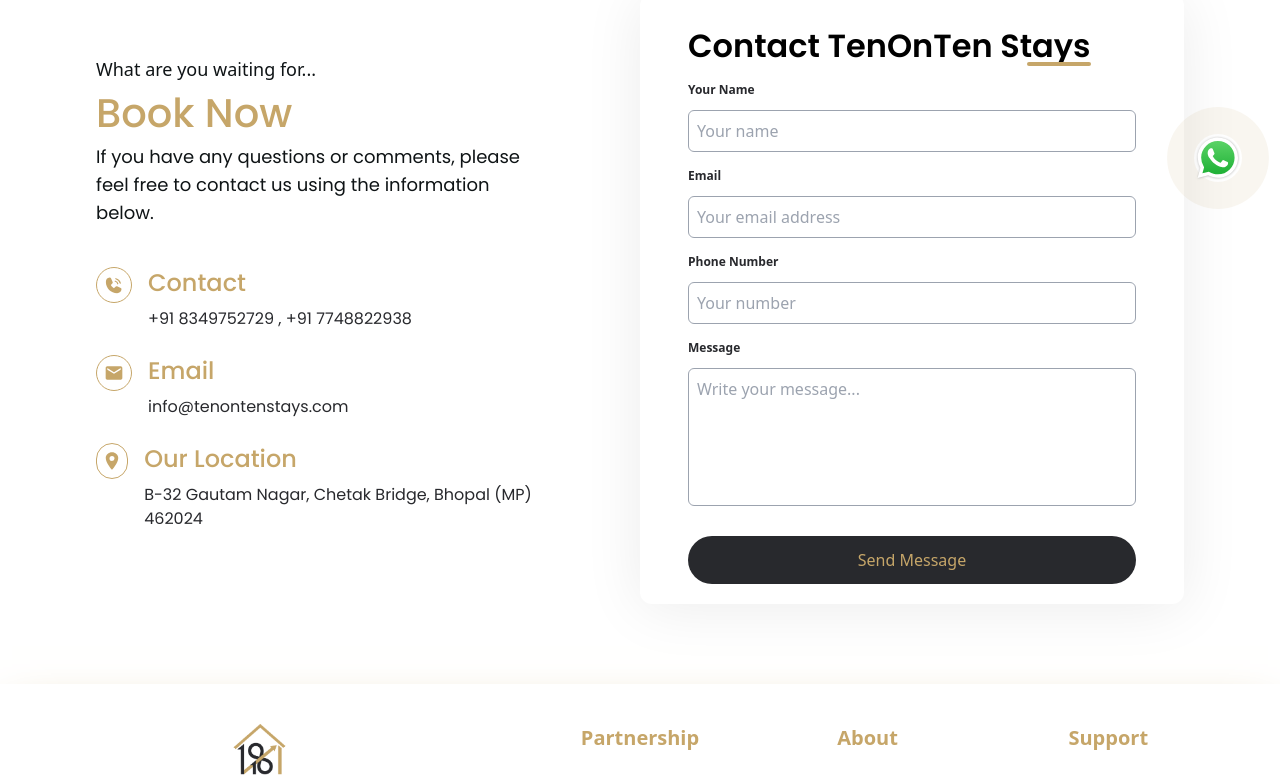
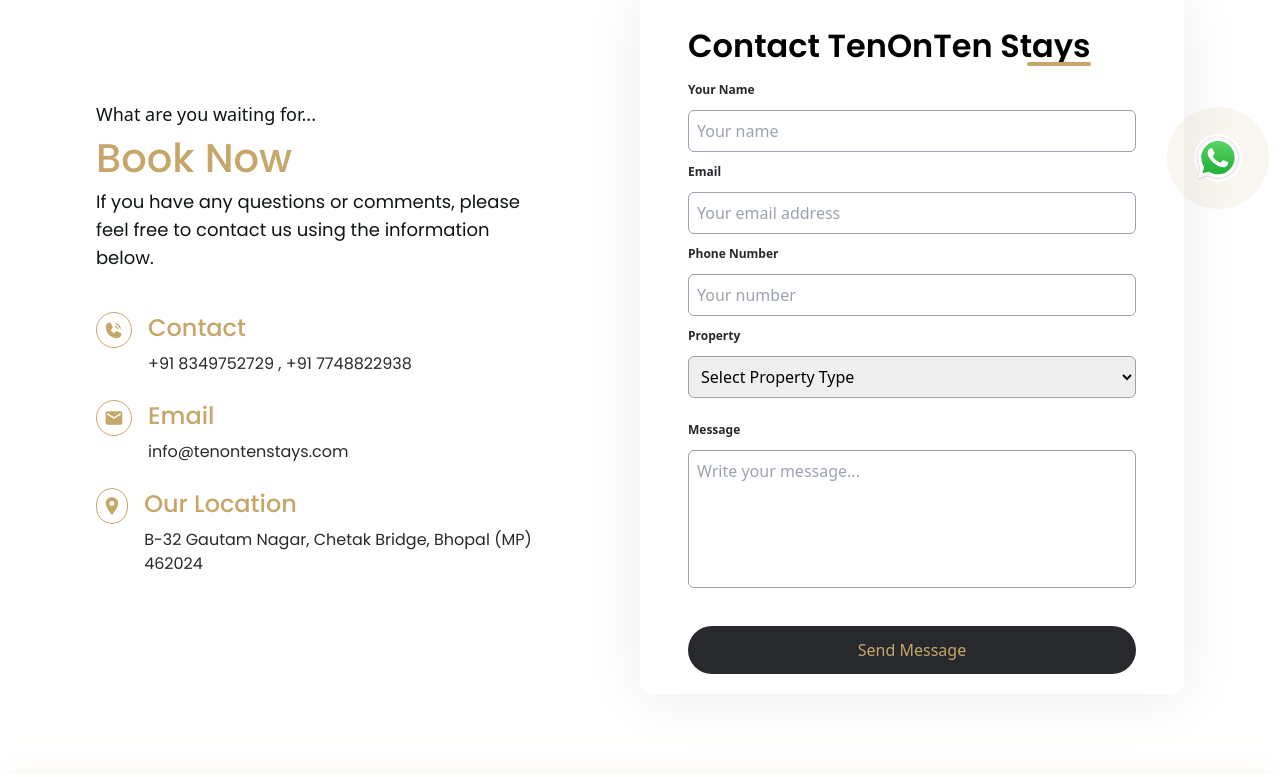
Before and after one commit to aniketkalawat88/ten-on-ten, a Next.js app: page /contact-us in a window 1280 px wide. Shown: the part 580-1357 px from the top of the page. Built offline with nearby package versions, Linux system fonts and the light colour scheme.

Commit message:
dropdown-add

```diff
--- a/src/pages/contact-us/index.jsx
+++ b/src/pages/contact-us/index.jsx
@@ -1,5 +1,5 @@
-import React , { useState } from 'react'
-import BlogHeroSection from '../_components/blog-hero-section'
+import React, { useState } from 'react';
+import BlogHeroSection from '../_components/blog-hero-section';
 import { PiPhoneCallFill } from "react-icons/pi";
 import { poppins } from '@/styles/font';
 import { MdEmail } from 'react-icons/md';
@@ -11,47 +11,50 @@
 import Layout from '../_components/layout';
 
 const ContactUs = () => {
-    const [isLoading , setIsLoading] = useState(false);
-    const [isVal ,setIsVal] = useState({
-        name:'',
-        email:'',
-        number:'',
-        message:''
-    })
+    const [isLoading, setIsLoading] = useState(false);
+    const [isVal, setIsVal] = useState({
+        name: '',
+        email: '',
+        number: '',
+        message: '',
+        property: ''  // Added property field
+    });
+
     const handleChange = (e) => {
         setIsVal({
             ...isVal,
-            [e.target.name] : e.target.value
-        })
-    }
+            [e.target.name]: e.target.value
+        });
+    };
+
     const handleSubmit = (e) => {
         e.preventDefault();
-        console.log(isVal)
         const isFetch = async () => {
-            try{
-                setIsLoading(true)
+            try {
+                setIsLoading(true);
                 const res = await axios.post("https://sheetdb.io/api/v1/59aqknib5ssla", isVal);
-                setIsLoading(false)
-                toast.success("Data Submitted Succesfully")
-                console.log(res, "res")
+                setIsLoading(false);
+                toast.success("Data Submitted Successfully");
+                console.log(res, "res");
+            } catch (err) {
+                console.log(err, "error hai");
+                toast.error("Data Not Submitted");
+                setIsLoading(false);
             }
-            catch(err){
-                console.log(err, "error hai")
-                toast.error("Data Not Submitted")
-                setIsLoading(false)
-            }
-        }
+        };
         isFetch();
         setIsVal({
-            name:'',
-            email:'',
-            number:'',
-            message:''
-        })
-    }
+            name: '',
+            email: '',
+            number: '',
+            message: '',
+            property: ''  // Reset property field
+        });
+    };
+
     return (
         <Layout>
-        <BlogHeroSection name={'Contact Us'}/>
+            <BlogHeroSection name={'Contact Us'} />
             <section>
                 <div className="mx-auto max-w-6xl px-4 md:py-16 sm:px-6 lg:px-8 lg:py-20 max-md:p-6">
                     <div className="grid md:grid-cols-2 items-center">
@@ -59,7 +62,9 @@
                             <p className="md:mt-3 md:text-lg text-base text-[#0F1416]">
                                 What are you waiting for...
                             </p>
-                        <p className={`text-primary-main lg:text-[2.5rem] md:text-3xl text-2xl font-medium md:my-3 my-1 ${poppins.className}`}>Book Now</p>
+                            <p className={`text-primary-main lg:text-[2.5rem] md:text-3xl text-2xl font-medium md:my-3 my-1 ${poppins.className}`}>
+                                Book Now
+                            </p>
                             <p className={` md:text-lg sm:text-base text-xs text-[#0F1416] md:mb-10 mb-4 ${poppins.className}`}>
                                 If you have any questions or comments, please feel free to contact us using the information below.
                             </p>
@@ -69,9 +74,12 @@
                                         <PiPhoneCallFill className="text-xl" />
                                     </div>
                                     <div className={`ml-4 md:mb-6 mb-4 ${poppins.className}`}>
-                                    <h3 className={`mb-2 md:text-2xl text-xl font-medium text-primary-main dark:text-primary-main/90`}>Contact
+                                        <h3 className={`mb-2 md:text-2xl text-xl font-medium text-primary-main dark:text-primary-main/90`}>
+                                            Contact
                                         </h3>
-                                    <p className="text-heading-main md:text-base text-xs">+91 8349752729 , +91 7748822938</p>
+                                        <p className="text-heading-main md:text-base text-xs">
+                                            +91 8349752729 , +91 7748822938
+                                        </p>
                                     </div>
                                 </li>
                                 <li className="flex">
@@ -79,9 +87,12 @@
                                         <MdEmail className="text-xl" />
                                     </div>
                                     <div className={`ml-4 md:mb-6 mb-4 ${poppins.className}`}>
-                                    <h3 className={`mb-2 md:text-2xl text-xl font-medium text-primary-main dark:text-primary-main/90`}>Email
+                                        <h3 className={`mb-2 md:text-2xl text-xl font-medium text-primary-main dark:text-primary-main/90`}>
+                                            Email
                                         </h3>
-                                    <p className="text-heading-main md:text-base text-xs">info@tenontenstays.com</p>
+                                        <p className="text-heading-main md:text-base text-xs">
+                                            info@tenontenstays.com
+                                        </p>
                                     </div>
                                 </li>
                                 <li className="flex">
@@ -89,46 +100,95 @@
                                         <IoLocationSharp className="text-xl" />
                                     </div>
                                     <div className={`ml-4 md:mb-6 mb-4 ${poppins.className}`}>
-                                    <h3 className={`mb-2 md:text-2xl text-xl font-medium text-primary-main dark:text-primary-main/90`}>Our Location
+                                        <h3 className={`mb-2 md:text-2xl text-xl font-medium text-primary-main dark:text-primary-main/90`}>
+                                            Our Location
                                         </h3>
-                                    <p className="text-heading-main md:text-base text-xs">B-32 Gautam Nagar, Chetak Bridge, Bhopal (MP) 462024</p>
+                                        <p className="text-heading-main md:text-base text-xs">
+                                            B-32 Gautam Nagar, Chetak Bridge, Bhopal (MP) 462024
+                                        </p>
                                     </div>
                                 </li>
                             </ul>
                         </div>
                         <div className="card h-fit max-w-6xl p-5 md:px-12 shadow-[0px_4px_60px_0px_rgba(0,0,0,0.08)] rounded-xl" id="form">
-                        <Headcomp name={'Contact TenOnTen Stays'}/>
-                        <form onSubmit={handleSubmit}  data-aos="zoom-in" data-aos-duration="3000">
+                            <Headcomp name={'Contact TenOnTen Stays'} />
+                            <form onSubmit={handleSubmit} data-aos="zoom-in" data-aos-duration="3000">
                                 <div className="mb-6">
                                     <div className="mx-0 mb-1 sm:mb-4">
                                         <label>
                                             <p className="text-xs font-semibold text-heading-main my-3">Your Name</p>
-                                        <div className="mx-0 mb-1 sm:mb-4">
-                                            <label for="name" className="pb-1 text-xs uppercase tracking-wider"></label><input type="text" id="name" autoComplete="given-name" placeholder="Your name" className="outline-none mb-2 w-full rounded-md border border-gray-400 py-2 pl-2 pr-4 sm:mb-0" name="name" value={isVal.name} onChange={handleChange} />
-                                        </div>
+                                            <input
+                                                type="text"
+                                                id="name"
+                                                autoComplete="given-name"
+                                                placeholder="Your name"
+                                                className="outline-none mb-2 w-full rounded-md border border-gray-400 py-2 pl-2 pr-4 sm:mb-0"
+                                                name="name"
+                                                value={isVal.name}
+                                                onChange={handleChange}
+                                            />
                                         </label>
                                         <label>
                                             <p className="text-xs font-semibold text-heading-main my-3">Email</p>
-                                        <div className="mx-0 mb-1 sm:mb-4">
-                                            <label for="email" className="pb-1 text-xs uppercase tracking-wider"></label><input type="email" id="email" autoComplete="email" placeholder="Your email address" className="outline-none mb-2 w-full rounded-md border border-gray-400 py-2 pl-2 pr-4 sm:mb-0" name="email" value={isVal.email} onChange={handleChange} />
-                                        </div>
+                                            <input
+                                                type="email"
+                                                id="email"
+                                                autoComplete="email"
+                                                placeholder="Your email address"
+                                                className="outline-none mb-2 w-full rounded-md border border-gray-400 py-2 pl-2 pr-4 sm:mb-0"
+                                                name="email"
+                                                value={isVal.email}
+                                                onChange={handleChange}
+                                            />
                                         </label>
                                         <label>
                                             <p className="text-xs font-semibold text-heading-main my-3">Phone Number</p>
-                                        <div className="mx-0 mb-1 sm:mb-4">
-                                            <label for="email" className="pb-1 text-xs uppercase tracking-wider"></label><input type="number" id="number" autoComplete="number" placeholder="Your number " className="outline-none mb-2 w-full rounded-md border border-gray-400 py-2 pl-2 pr-4 sm:mb-0" name="number" value={isVal.number} onChange={handleChange} />
-                                        </div>
+                                            <input
+                                                type="number"
+                                                id="number"
+                                                autoComplete="number"
+                                                placeholder="Your number"
+                                                className="outline-none mb-2 w-full rounded-md border border-gray-400 py-2 pl-2 pr-4 sm:mb-0"
+                                                name="number"
+                                                value={isVal.number}
+                                                onChange={handleChange}
+                                            />
+                                        </label>
+                                        <label>
+                                            <p className="text-xs font-semibold text-heading-main my-3">Property</p>
+                                            <select
+                                                name="property"
+                                                value={isVal.property}
+                                                onChange={handleChange}
+                                                className="outline-none mb-2 w-full rounded-md border border-gray-400 py-2 pl-2 pr-4"
+                                            >
+                                                <option value="">Select Property Type</option>
+                                                <option value="Hotel">Hotel</option>
+                                                <option value="Resort">Resort</option>
+                                                <option value="Retreat">Retreat</option>
+                                                <option value="Restaurant">Restaurant</option>
+                                            </select>
                                         </label>
                                     </div>
                                     <label>
                                         <p className="text-xs font-semibold text-heading-main my-3">Message</p>
-                                    <div className="mx-0 mb-1 sm:mb-4">
-                                        <label for="textarea" className="pb-1 text-xs uppercase tracking-wider"></label><textarea  cols="10" rows="5" placeholder="Write your message..." className="outline-none mb-2 w-full rounded-md border border-gray-400 py-2 pl-2 pr-4 sm:mb-0 resize-none"name="message" value={isVal.message} onChange={handleChange} ></textarea>
-                                    </div>
+                                        <textarea
+                                            cols="10"
+                                            rows="5"
+                                            placeholder="Write your message..."
+                                            className="outline-none mb-2 w-full rounded-md border border-gray-400 py-2 pl-2 pr-4 resize-none"
+                                            name="message"
+                                            value={isVal.message}
+                                            onChange={handleChange}
+                                        ></textarea>
                                     </label>
                                 </div>
                                 <div className="text-center">
-                                <button  className="w-full bg-heading-main text-primary-main px-6 py-3 font-xl rounded-full sm:mb-0 flex justify-center items-center gap-2">Send Message {isLoading && <FiLoader className="animate-spin" />} </button>
+                                    <button
+                                        className="w-full bg-heading-main text-primary-main px-6 py-3 font-xl rounded-full sm:mb-0 flex justify-center items-center gap-2"
+                                    >
+                                        Send Message {isLoading && <FiLoader className="animate-spin" />}
+                                    </button>
                                 </div>
                             </form>
                         </div>
@@ -137,7 +197,7 @@
                 </div>
             </section>
         </Layout>
-  )
-}
+    );
+};
 
-export default ContactUs
+export default ContactUs;
--- a/src/styles/dummy-data.jsx
+++ b/src/styles/dummy-data.jsx
@@ -60,12 +60,12 @@
     {
       name:`Visual Media Production`,
       img:`/assests/24.png`,
-      detail:`Our Visual Media Production is designed to help you create a cohesive and inviting atmosphere throughout your property. From choosing the right color schemes and furniture to selecting artwork and décor that reflects your brand's identity, this guide offers practical advice and inspiration. We focus on creating a welcoming and visually appealing environment that enhances the guest experience`
+      detail:`Our Visual Media Production services aim to capture the true charm and atmosphere of your hotel, resort, or restaurant. We focus on bringing out the best in your spaces, whether it’s the cozy comfort of a guest room, the warmth of a dining area, or the beauty of your surroundings. Our goal is to provide you with natural, inviting images that help guests imagine themselves enjoying your property.`
     },
     {
       name:`Property Styling & Experience Guide`,
       img:`/assests/25.png`,
-      detail:`Our Property Styling & Experience Guide services aim to capture the true charm and atmosphere of your hotel, resort, or restaurant. We focus on bringing out the best in your spaces, whether it’s the cozy comfort of a guest room, the warmth of a dining area, or the beauty of your surroundings. Our goal is to provide you with natural, inviting images that help guests imagine themselves enjoying your property.`
+      detail:`Our Property Styling & Experience Guide is designed to help you create a cohesive and inviting atmosphere throughout your property. From choosing the right color schemes and furniture to selecting artwork and décor that reflects your brand's identity, this guide offers practical advice and inspiration. We focus on creating a welcoming and visually appealing environment that enhances the guest experience.`
     },
     {
       name:` Availability & Inventory Control`,
```
Lines whose indentation alone changed are shown as unchanged.
